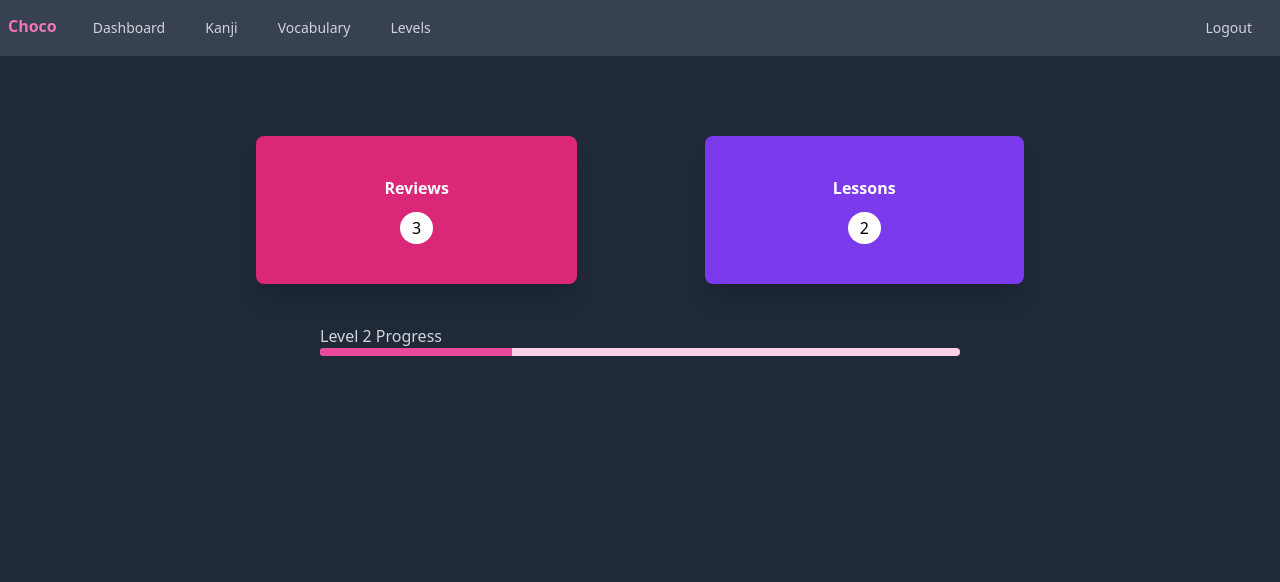
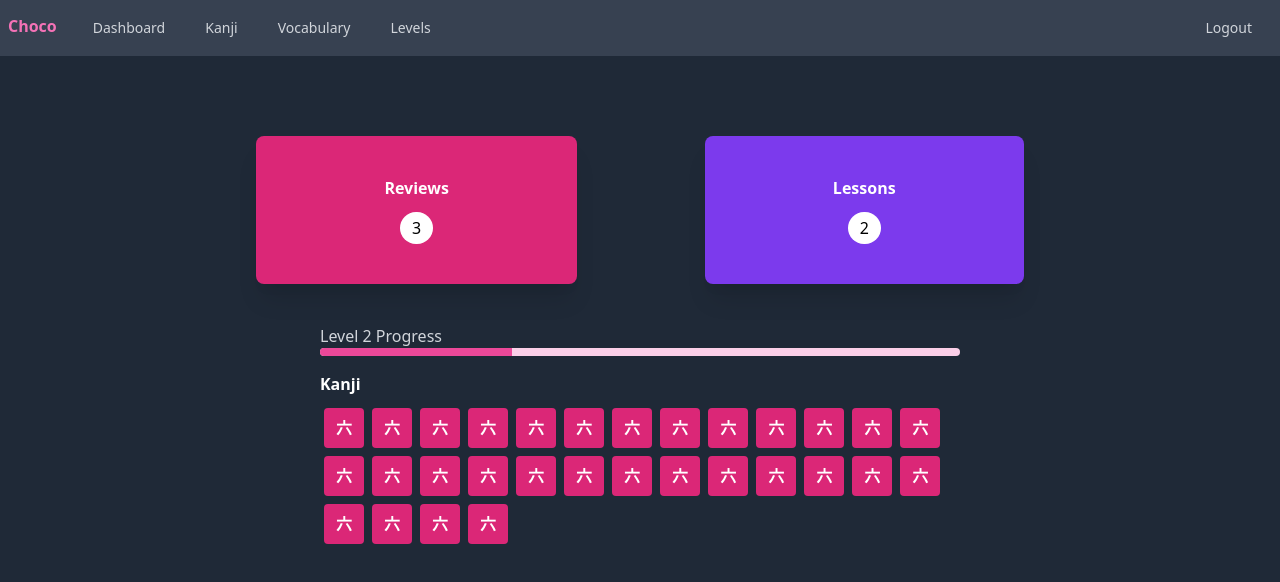
Before and after one commit to dokdek/choco-site, a Next.js app: page / in a window 1280 px wide. Shown: the top 582 px of the page. Built offline with nearby package versions, Linux system fonts and the light colour scheme.

Commit message:
Added test kanji cards

```diff
--- a/pages/index.js
+++ b/pages/index.js
@@ -3,8 +3,16 @@ import Navbar from "../components/navbar";
 import ReviewCard from "../components/review-card";
 import LessonCard from "../components/lesson-card";
 import ProgressCard from "../components/progress-card";
+import KanjiMiniCard from "../components/kanji-mini-card";
 
 export default function Home() {
+  function testPrint(obj) {
+    let result = [];
+    for (let i = 0; i < 30; i++) {
+      result.push(obj);
+    }
+    return result;
+  }
   return (
     <div className="bg-gray-800 h-screen">
       <Navbar />
@@ -13,7 +21,13 @@ export default function Home() {
           <ReviewCard />
           <LessonCard />
         </div>
-        <ProgressCard/>
+        <ProgressCard />
+        <div className="flex justify-start w-3/4 sm:w-1/2 mb-2">
+          <h2 className="font-bold text-white">Kanji</h2>
+        </div>
+        <div className="mini-kanji-container flex flex-wrap flex-row justify-start w-3/4 sm:w-1/2">
+          {testPrint(<KanjiMiniCard />)}
+        </div>
       </div>
     </div>
   );
```
